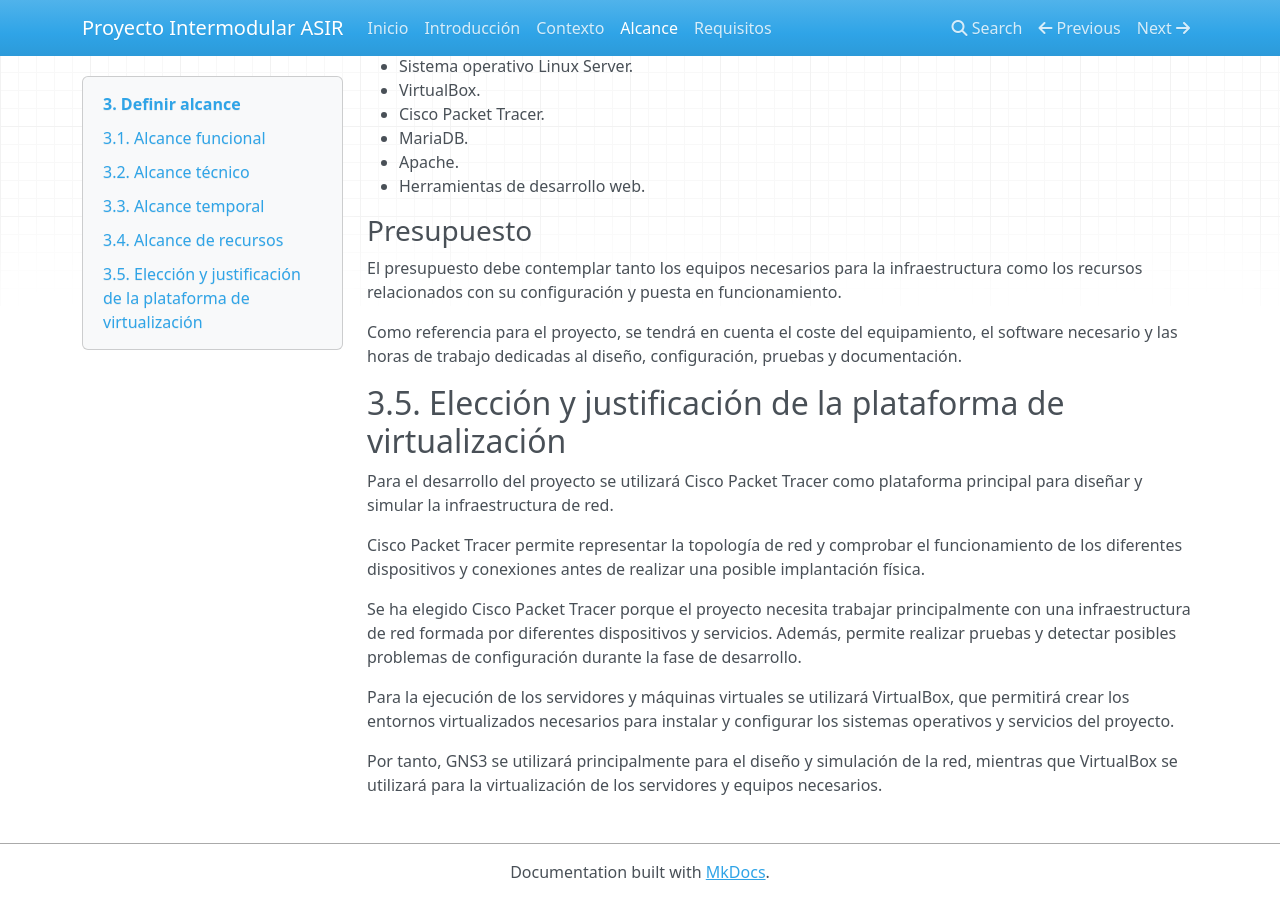
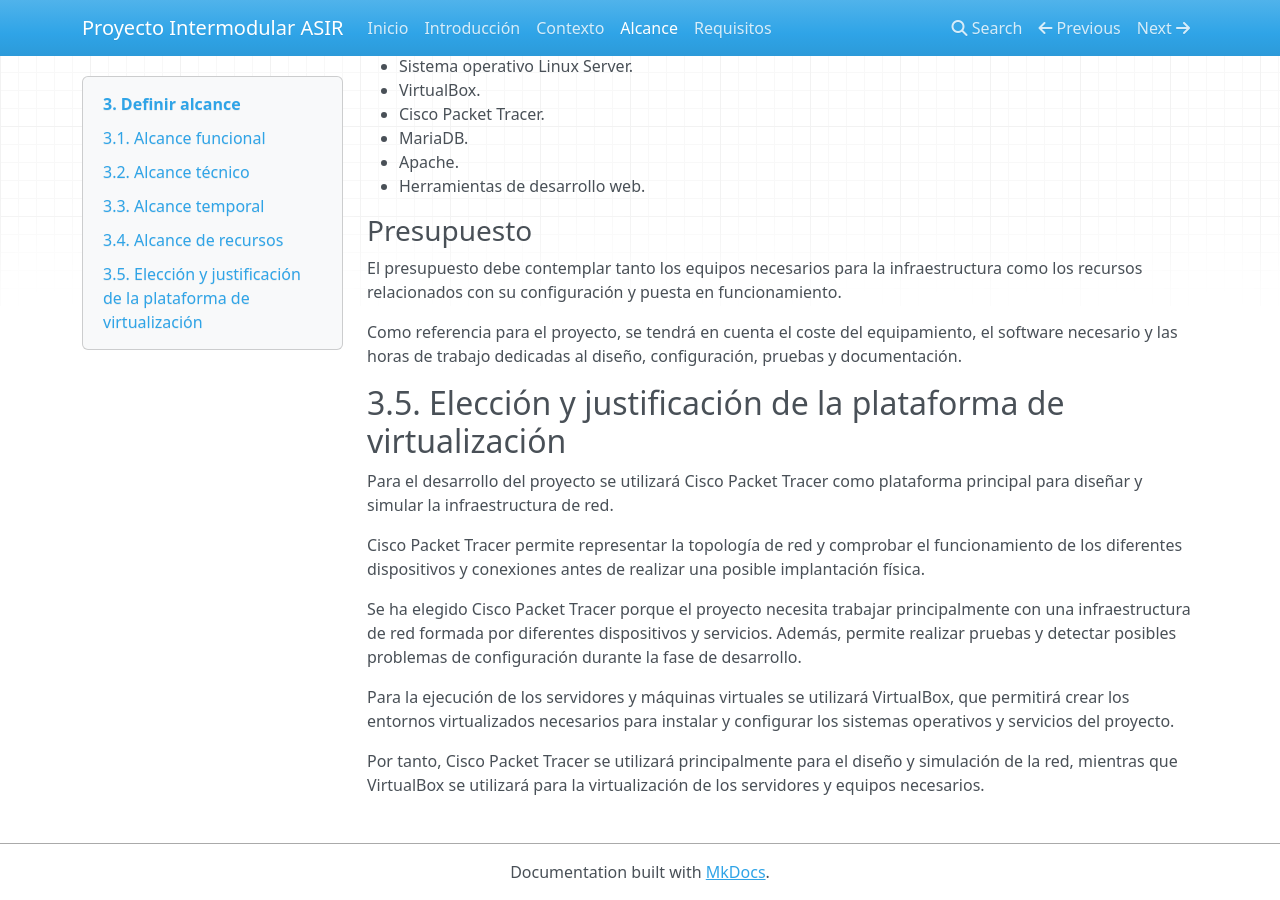
Before and after one commit to carloshuertasrodrigo-prog/Proyecto-Intermodular-ASIR, an MkDocs documentation site: the page built from docs/03_alcance.md, in a window 1280 px wide and 900 px high, scrolled down 2282 px. Built offline with MkDocs 1.6.1, drawn with Linux system fonts in a browser that asks for light colours; nearby versions of some CDN libraries.

Commit message:
Actualizado2 n3

```diff
--- a/docs/03_alcance.md
+++ b/docs/03_alcance.md
@@ -107,4 +107,4 @@
 
 Para la ejecución de los servidores y máquinas virtuales se utilizará VirtualBox, que permitirá crear los entornos virtualizados necesarios para instalar y configurar los sistemas operativos y servicios del proyecto.
 
-Por tanto, GNS3 se utilizará principalmente para el diseño y simulación de la red, mientras que VirtualBox se utilizará para la virtualización de los servidores y equipos necesarios.
+Por tanto, Cisco Packet Tracer se utilizará principalmente para el diseño y simulación de la red, mientras que VirtualBox se utilizará para la virtualización de los servidores y equipos necesarios.
```
